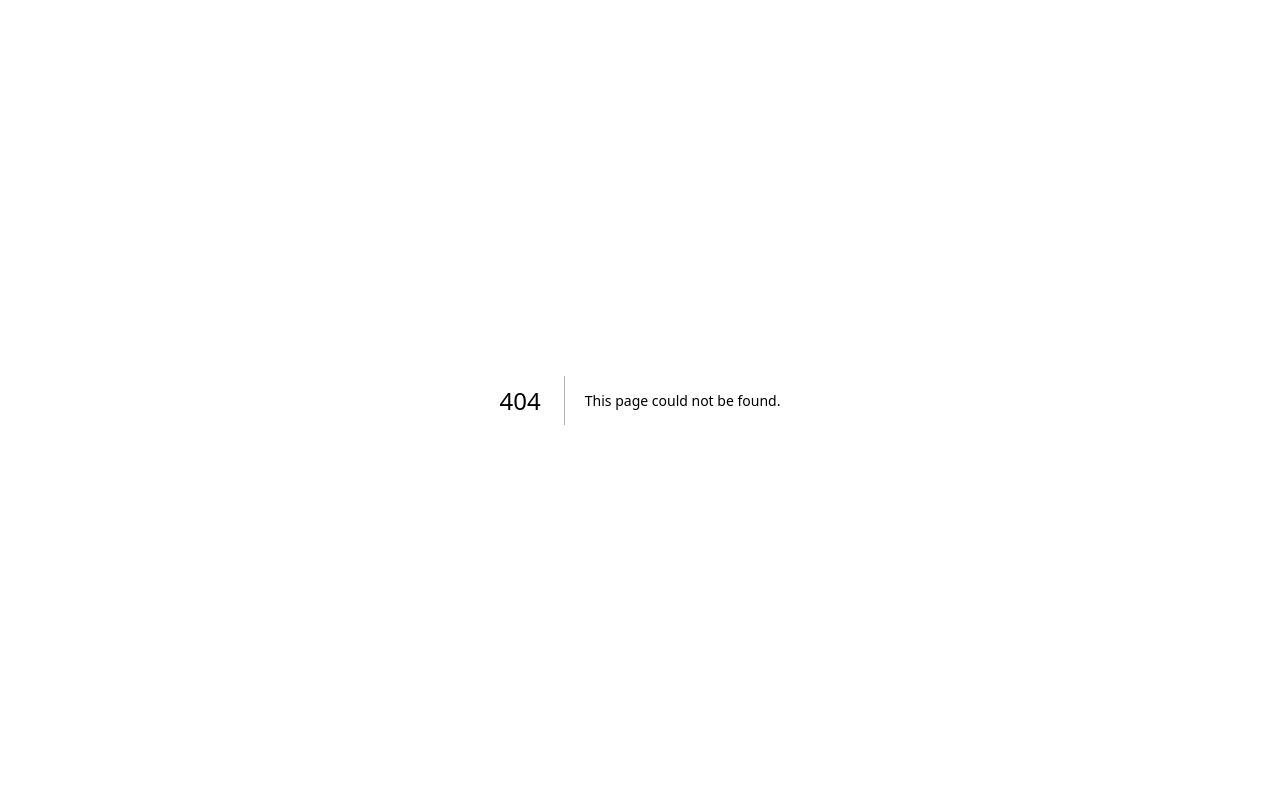
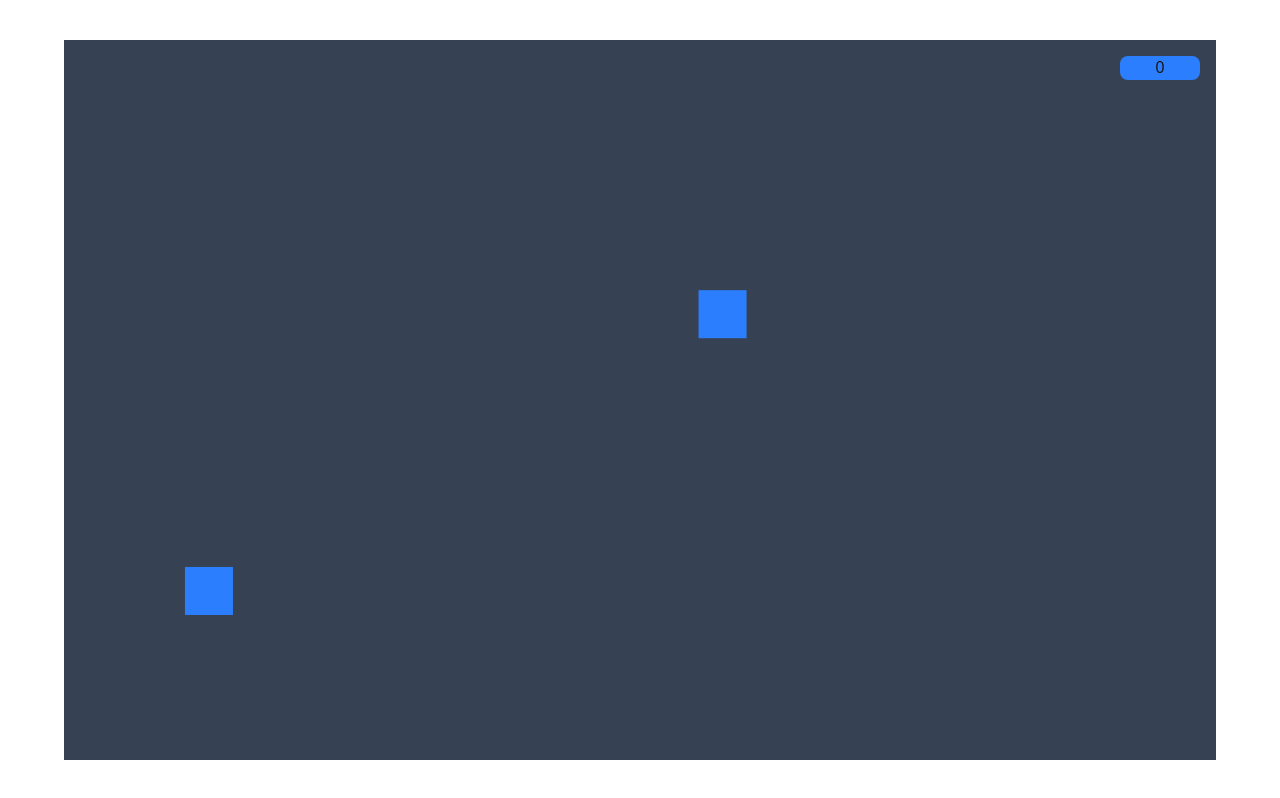
Before and after one commit to carlo-baron/motion-practice, a Next.js app: page /whack in a window 1280 px wide. Before the commit this address had no page. Built offline with nearby package versions, Linux system fonts and the light colour scheme.

Commit message:
feat: whack-a-mole done

```diff
--- /dev/null
+++ b/app/(pages)/whack/page.tsx
@@ -0,0 +1,98 @@
+"use client";
+
+import { useState, useRef, useEffect } from 'react';
+import { motion, AnimatePresence } from 'motion/react';
+
+interface Coord {
+  xPos: number;
+  yPos: number;
+}
+
+interface Mole{
+    id: number,
+    coord: {xPos: number, yPos: number}
+}
+
+export default function WhackAMole() {
+  const arenaRef = useRef<HTMLDivElement>(null);
+  const [score, setScore] = useState<number>(0);
+  const [moles, setMoles] = useState<Mole[]>([]);
+  const [arenaBounds, setArenaBounds] = useState({
+    minX: 0,
+    maxX: 0,
+    minY: 0,
+    maxY: 0
+  });
+
+  const moleSize = 3 * 16;
+  const mappedMoles = moles.map(mole =>
+    <Mole
+      key={mole.id}
+      setMoles={setMoles}
+      id={mole.id}
+      setScore={setScore}
+      coord={mole.coord}
+    />
+  );
+
+  useEffect(() => {
+    if (arenaRef.current) {
+      const rect = arenaRef.current.getBoundingClientRect();
+      setArenaBounds({
+        minX: rect.left + moleSize,
+        maxX: rect.left + rect.width - moleSize,
+        minY: rect.top + moleSize,
+        maxY: rect.top + rect.height - moleSize
+      });
+    }
+  }, []);
+
+  useEffect(() => {
+    const interval = setInterval(() => {
+        setMoles(prev => [...prev, {
+            id: Date.now(),
+            coord: getRandomPos(arenaBounds)
+        }])
+    }, 3000);
+    return () => clearInterval(interval);
+
+  }, [arenaBounds]);
+
+  return (
+    <div className="w-full h-screen flex items-center justify-center">
+      <div ref={arenaRef} className="arena w-[90%] h-[90%] bg-gray-700 relative">
+        <div
+          className="bg-blue-500 rounded-lg w-20 text-center absolute top-4 right-4"
+        >{score}</div>
+        <AnimatePresence>
+          {mappedMoles}
+        </AnimatePresence>
+      </div>
+    </div>
+  );
+}
+
+function Mole({ coord, setScore, id, setMoles }: { coord: Coord; setScore: React.Dispatch<React.SetStateAction<number>>; id: number; setMoles: React.Dispatch<React.SetStateAction<Mole[]>>; }) {
+  const { xPos, yPos } = coord;
+
+  return (
+    <motion.div
+      key={id}
+      initial={{ scale: 0, x: xPos, y: yPos }}
+      animate={{ scale: 1, x: xPos, y: yPos }}
+      exit={{ scale: 0, x: xPos, y: yPos }}
+      transition={{ duration: 0.3 }}
+      onClick={() => {
+        setScore(prev => prev + 1);
+          setMoles(prev => prev.filter(mole => mole.id !== id));
+      }}
+      className="w-[3rem] h-[3rem] bg-blue-500 absolute"
+    />
+  );
+}
+
+function getRandomPos({ minX, maxX, minY, maxY }: { minX: number; maxX: number; minY: number; maxY: number }) {
+  const xPos = Math.random() * (maxX - minX) + minX;
+  const yPos = Math.random() * (maxY - minY) + minY;
+  return { xPos, yPos };
+}
--- a/app/page.tsx
+++ b/app/page.tsx
@@ -26,6 +26,10 @@ export default function Home(){
                 className="cursor-pointer"
                 onClick={() => router.push('/gallery')}
                 >Gallery</li>
+                <li
+                className="cursor-pointer"
+                onClick={() => router.push('/whack')}
+                >Whack A Mole</li>
             </ol>
         </div>
     );
```
